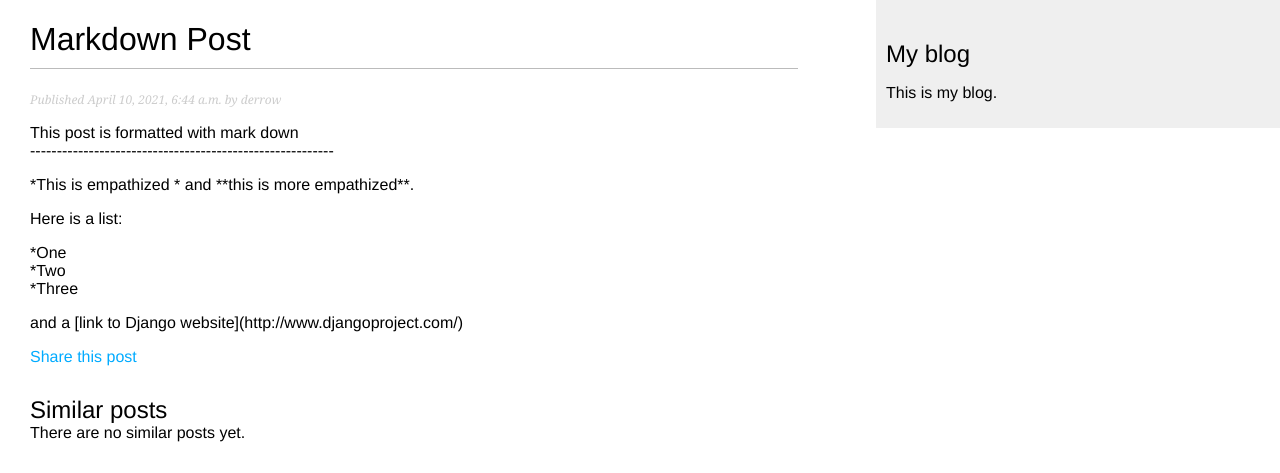
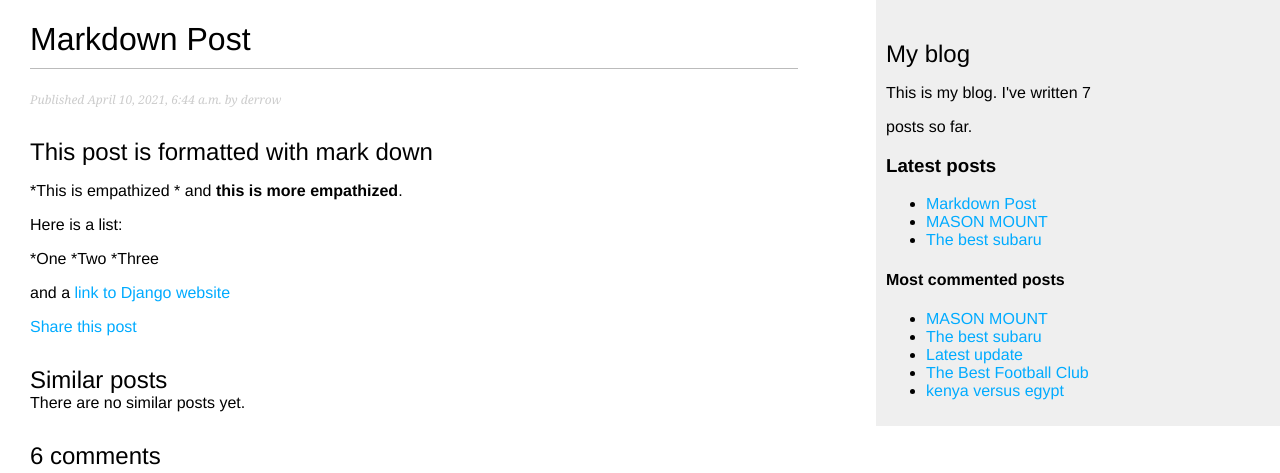
Before and after one commit to derrick00/trend-blog, a Django app: template blog/templates/blog/post/detail.html in a window 1280 px wide. Shown: the top 473 px of the page. Run offline with Django 3.2, Linux system fonts and the light colour scheme; the template is opened without the code that fills it: values that come from a table or form of the project are taken from there, others are empty; data comes from the database, SQL or seed files in the repository; both versions use the stored data as it was after the commit; parts of the project's set-up code (start-up, migrations or seed data) failed here and were passed over.

Commit message:
using markdown in blog

```diff
--- a/blog/templates/blog/base.html
+++ b/blog/templates/blog/base.html
@@ -1,3 +1,4 @@
+{% load blog_tags %}
 {% load static %}
 <!DOCTYPE html>
 <html>
@@ -12,7 +13,18 @@
 	</div>
 	<div id="sidebar">
 		<h2>My blog</h2>
-		<p>This is my blog.</p>
+		<p>This is my blog. I've written {% total_posts %}</p> posts so far.</p>
+		<h3>Latest posts</h3>
+		{% show_latest_posts 3 %}
+		<h4>Most commented posts</h4>
+		{% get_most_commented_posts as most_commented_posts %}
+		<ul>
+			{% for post in most_commented_posts %}
+				<li>
+					<a href="{{ post.get_absolute_url }}">{{ post.title }}</a>
+				</li>
+			{% endfor %}
+		</ul>
 	</div>
 </body>
 </html>
--- a/blog/templates/blog/post/detail.html
+++ b/blog/templates/blog/post/detail.html
@@ -1,4 +1,6 @@
 {% extends "blog/base.html" %}
+
+{% load blog_tags %}
 
 {% block title %}{{ post.title }}{% endblock %}
 
@@ -7,7 +9,7 @@
 	<p class="date">
 		Published {{ post.publish }} by {{ post.author }}
 	</p>
-	{{ post.body|linebreaks }}
+	{{ post.body|markdown }}
 	<p>
 	<a href="{% url "blog:post_share" post.id %}"> <!this is namespace called blog and URL named post_share passing ID as parameter to build the absolute URL>
 			Share this post
--- /dev/null
+++ b/blog/templates/blog/post/latest_post.html
@@ -0,0 +1,7 @@
+<ul>
+	{% for post in latest_posts %}
+		<li>
+			<a href="{{ post.get_absolute_url }}">{{ post.title}}</a>
+		</li>
+	{% endfor %}
+</ul>
--- a/blog/templates/blog/post/list.html
+++ b/blog/templates/blog/post/list.html
@@ -1,4 +1,6 @@
 {% extends "blog/base.html" %}
+
+{% load blog_tags %}
 
 {% block title %}My Blog{% endblock %}
 
@@ -25,7 +27,7 @@
 		<p class="date">
 			Published{{ post.publish }} by {{ post.author }}
 		</p>
-		{{ post.body|truncatewords:30|linebreaks }}
+		{{ post.body|markdown|truncatewords_html:30 }}
 	{% endfor %}}
 	{% include "pagination.html" with page=posts %}
 {% endblock %}
--- /dev/null
+++ b/blog/templatetags/blog_tags.py
@@ -0,0 +1,27 @@
+from django import template
+from ..models import Post
+from django.db.models import Count
+from django.utils.safestring import mark_safe
+import markdown
+
+
+register = template.Library()
+
+@register.simple_tag
+def total_posts():
+    return Post.published.count()
+
+@register.inclusion_tag('blog/post/latest_post.html')
+def show_latest_posts(count=5):
+    latest_posts = Post.published.order_by('-publish')[:count]
+    return {'latest_posts': latest_posts}
+
+@register.simple_tag
+def get_most_commented_posts(count=5):
+    return Post.published.annotate(
+               total_comments=Count('comments')
+           ).order_by('-total_comments')[:count]
+
+@register.filter(name='markdown')
+def markdown_format(text):
+    return mark_safe(markdown.markdown(text))
```
Also changed, not shown: blog/templatetags/__init__.py (added), db.sqlite3.
